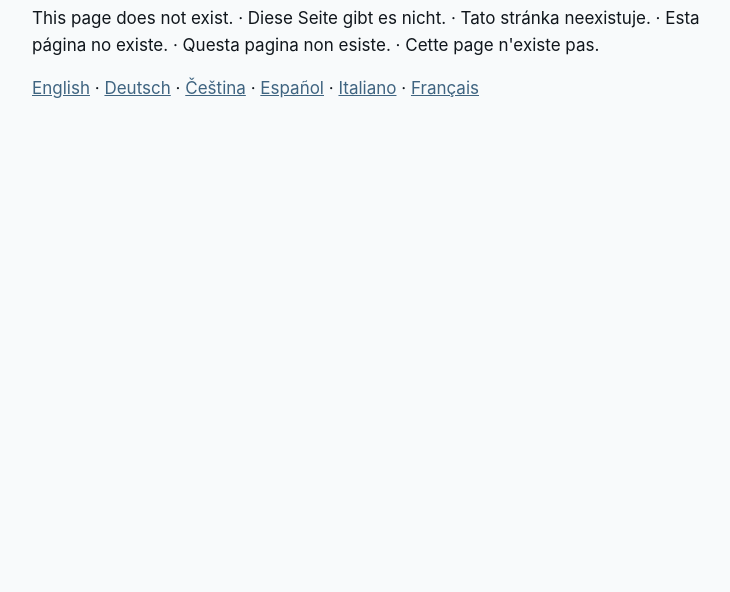
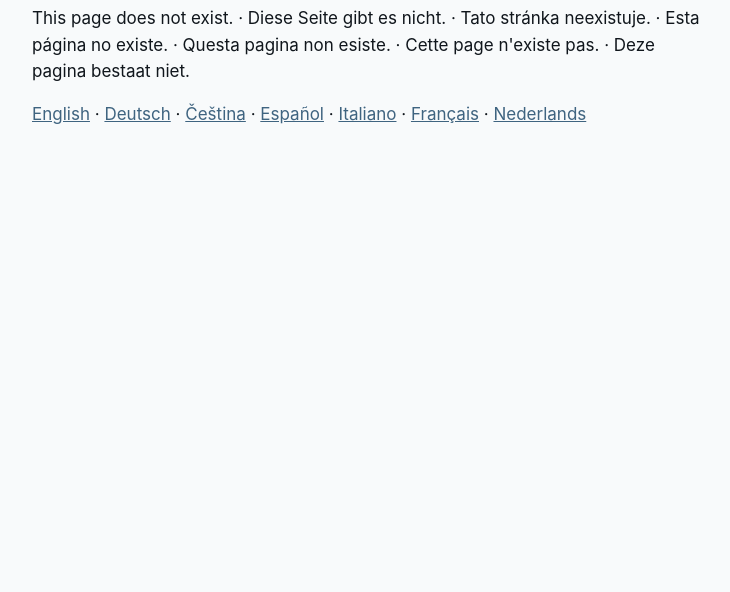
Before and after one commit to BrandoCZ/nas-player, a plain HTML site: page docs/404.html in a window 1280 px wide. Shown: the part 208-800 px from the top of the page, without its empty margins (272-1002 px from the left). Drawn offline with Linux system fonts and the light colour scheme.

Commit message:
404-Seite: Niederländisch ergänzt
Co-Authored-By: Claude Sonnet 5.5 <noreply@anthropic.com>

```diff
--- a/docs/404.html
+++ b/docs/404.html
@@ -4,6 +4,6 @@
 <body><main>
 <picture><source media="(prefers-color-scheme: dark)" srcset="/nas-player/logo-dunkel.png"><img class="logo" src="/nas-player/logo-hell.png" alt="NAS Player"></picture>
 <h1>404</h1>
-<p>This page does not exist. · Diese Seite gibt es nicht. · Tato stránka neexistuje. · Esta página no existe. · Questa pagina non esiste. · Cette page n'existe pas.</p>
-<p><a href="/nas-player/en/index.html">English</a> · <a href="/nas-player/index.html">Deutsch</a> · <a href="/nas-player/cs/index.html">Čeština</a> · <a href="/nas-player/es/index.html">Español</a> · <a href="/nas-player/it/index.html">Italiano</a> · <a href="/nas-player/fr/index.html">Français</a></p>
+<p>This page does not exist. · Diese Seite gibt es nicht. · Tato stránka neexistuje. · Esta página no existe. · Questa pagina non esiste. · Cette page n'existe pas. · Deze pagina bestaat niet.</p>
+<p><a href="/nas-player/en/index.html">English</a> · <a href="/nas-player/index.html">Deutsch</a> · <a href="/nas-player/cs/index.html">Čeština</a> · <a href="/nas-player/es/index.html">Español</a> · <a href="/nas-player/it/index.html">Italiano</a> · <a href="/nas-player/fr/index.html">Français</a> · <a href="/nas-player/nl/index.html">Nederlands</a></p>
 </main></body></html>
```
